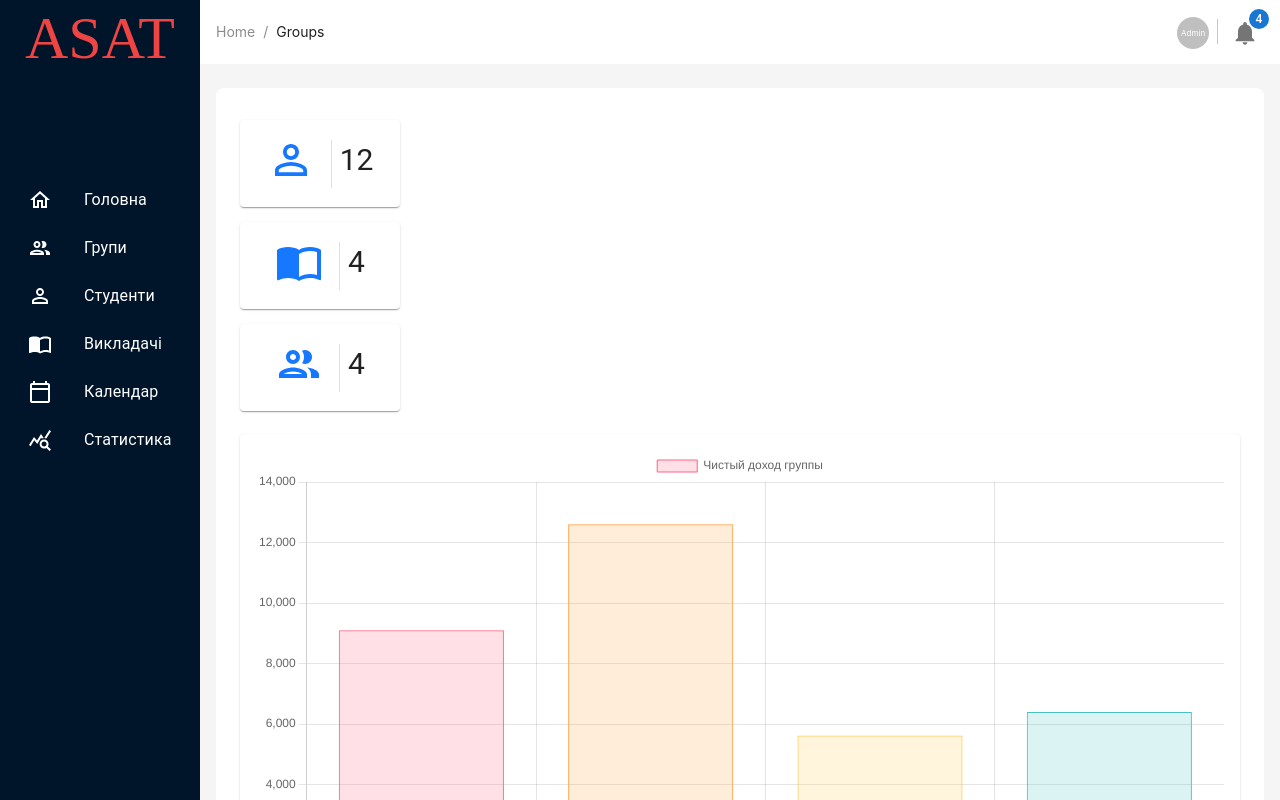
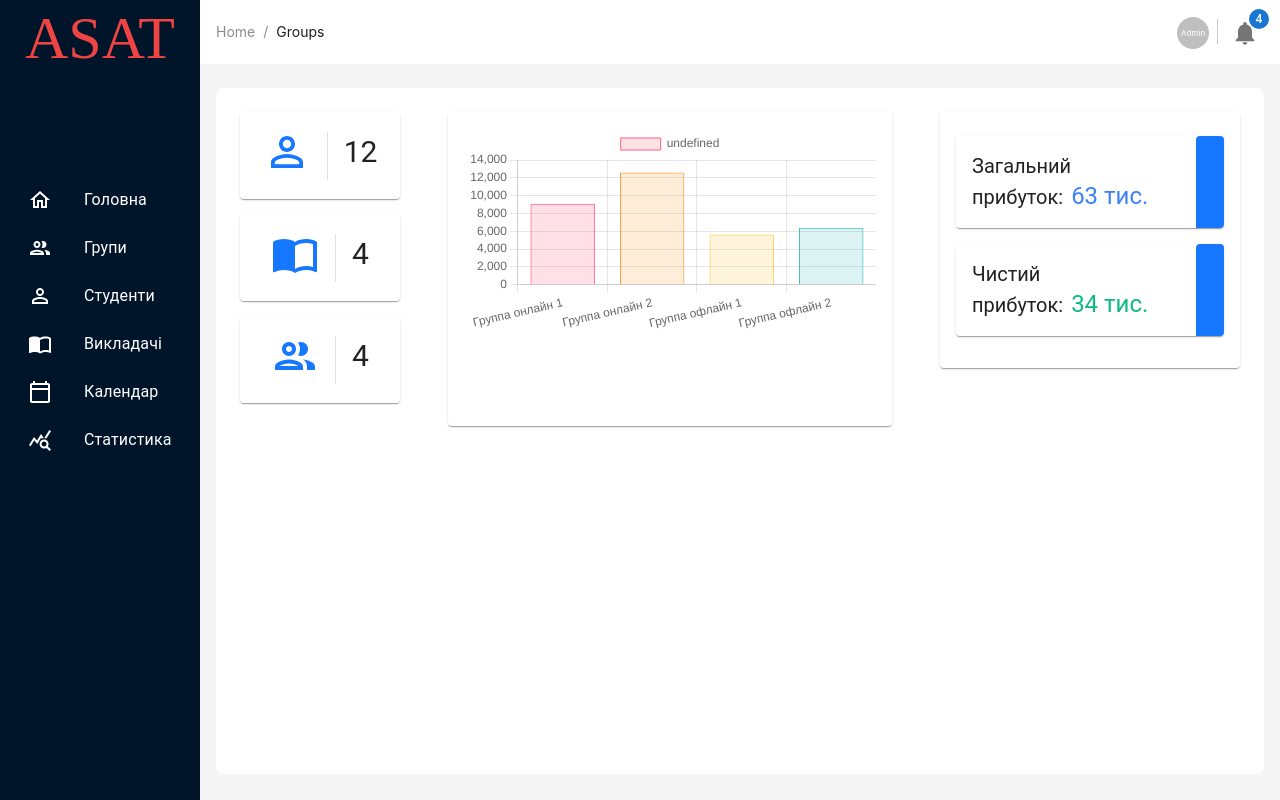
Before and after one commit to troanart/Test-ehs, a Next.js app: page /admin in a window 1280 px wide. Shown: the top 800 px of the page. Built offline with nearby package versions, Linux system fonts and the light colour scheme.

Commit message:
Обновил карточки и добавил карточки целей

```diff
--- a/app/admin/page.js
+++ b/app/admin/page.js
@@ -1,12 +1,14 @@
 import React from "react";
 import CardList from "../ui/common/dashboard/card-list";
 import DiagramsCards from "../ui/common/dashboard/diagrams-card";
+import CardTarget from "../ui/common/dashboard/card-target";
 
 const Admin = () => {
   return (
-    <div>
+    <div className="flex justify-start gap-12 align-center">
       <CardList />
       <DiagramsCards />
+      <CardTarget/>
     </div>
   );
 };
--- a/app/layout.js
+++ b/app/layout.js
@@ -1,7 +1,7 @@
 import React from "react";
 import "./globals.css";
 import HeaderComponents from "./ui/common/Header/components/Header";
-import FooterComponent from "./ui/common/Footer/Footer";
+// import FooterComponent from "./ui/common/Footer/Footer";
 import Main from "./ui/common/Main/Main";
 import SiderComponents from "./ui/common/Sider/Sider";
 
--- a/app/ui/common/common/card-list.js
+++ /dev/null
@@ -1,123 +0,0 @@
-"use client";
-
-import React, { useEffect, useState } from "react";
-// import api from "@/app/utils/api";
-import { Card, List } from "antd";
-import CardContent from "@mui/material/CardContent";
-import Typography from "@mui/material/Typography";
-import { Progress } from "antd";
-import PersonIcon from "@mui/icons-material/Person";
-import GroupsIcon from "@mui/icons-material/Groups";
-import PaidIcon from "@mui/icons-material/Paid";
-import InfoIcon from "@mui/icons-material/Info";
-import IconButton from "@mui/material/IconButton";
-import Tooltip from "@mui/material/Tooltip";
-import SettingsIcon from "@mui/icons-material/Settings";
-
-const CardList = () => {
-  const [students, setStudents] = useState([]);
-  const [groups, setGroups] = useState([]);
-  useEffect(() => {
-    const fetchData = async () => {
-      try {
-        const studentsData = await api.getStudents();
-        const groupsData = await api.getGroups();
-        setGroups(groupsData);
-        setStudents(studentsData);
-      } catch (error) {}
-    };
-    fetchData();
-  }, []);
-
-  const data = [
-    {
-      title: "Кількість груп:",
-      value: groups.length || 0,
-      icon: (
-        <GroupsIcon className="w-[35px] h-[35px]  absolute top-0 right-1  " />
-      ),
-    },
-    {
-      title: "Кількість студентів:",
-      value: students.length || 0,
-      icon: (
-        <PersonIcon className="w-[35px] h-[35px]  absolute top-0 right-1  " />
-      ),
-    },
-    {
-      title: "Загальний прибуток:",
-      value: new Intl.NumberFormat("uk", { notation: "compact" }).format(
-        groups.reduce((sum, group) => sum + (group.income || 0), 0) || 0
-      ),
-      icon: (
-        <PaidIcon className="w-[35px] h-[35px]  absolute top-0 right-1  " />
-      ),
-      description: "Загальний прибуток з урахуванням заробітної плати вчителів",
-    },
-    {
-      title: "Чистий прибуток:",
-      value: new Intl.NumberFormat("uk", { notation: "compact" }).format(
-        groups.reduce((sum, group) => sum + (group.cleareIncome || 0), 0) || 0
-      ),
-      icon: <PaidIcon className="w-[35px] h-[35px] absolute top-0 right-1" />,
-      description:
-        "Загальний прибуток з вирахуванням заробітної плати вчителів",
-    },
-  ];
-
-  return (
-    <List
-      grid={{
-        gutter: 16,
-        xs: 1,
-        sm: 2,
-        md: 4,
-        lg: 4,
-        xl: 4,
-        xxl: 4,
-      }}
-      dataSource={data}
-      renderItem={(item) => (
-        <List.Item>
-          <Card className="relative">
-            <CardContent
-              style={{
-                textAlign: "left",
-                padding: 0,
-              }}>
-              <Typography fontSize="15px" className="inline-block">
-                {item.title}
-              </Typography>
-              <Typography fontSize="20px" className="inline-block mb-5 ml-2">
-                {item.value}
-              </Typography>
-              <Typography fontSize="12px" align="left">
-                Ціль на місяць
-              </Typography>
-              <Progress percent={30} className="m-0 " />
-              <Tooltip arrow title="Змінити цілі">
-                <IconButton
-                  aria-label="delete"
-                  className="p-0 absolute left-[115px] bottom-[43px]">
-                  <SettingsIcon className="w-4 " />
-                </IconButton>
-              </Tooltip>
-            </CardContent>
-            {item.description && ( // Показываем Tooltip только если есть описание
-              <Tooltip
-                title={item.description}
-                arrow
-                className="absolute top-1 right-1 p-0">
-                <IconButton>
-                  <InfoIcon className="w-6 h-5" />
-                </IconButton>
-              </Tooltip>
-            )}
-          </Card>
-        </List.Item>
-      )}
-    />
-  );
-};
-
-export default CardList;
--- a/app/ui/common/dashboard/card-list.js
+++ b/app/ui/common/dashboard/card-list.js
@@ -4,23 +4,13 @@ import { useEffect, useState } from "react";
 import Box from "@mui/material/Box";
 import List from "@mui/material/List";
 import ListItem from "@mui/material/ListItem";
-import ListItemButton from "@mui/material/ListItemButton";
 import ListItemIcon from "@mui/material/ListItemIcon";
-import ListItemText from "@mui/material/ListItemText";
 import Divider from "@mui/material/Divider";
-import InboxIcon from "@mui/icons-material/Inbox";
-import DraftsIcon from "@mui/icons-material/Drafts";
 import Card from "@mui/material/Card";
-import CardActions from "@mui/material/CardActions";
 import CardContent from "@mui/material/CardContent";
-import Button from "@mui/material/Button";
-import Typography from "@mui/material/Typography";
 import GroupOutlinedIcon from "@mui/icons-material/GroupOutlined";
 import PersonOutlineOutlinedIcon from "@mui/icons-material/PersonOutlineOutlined";
 import ImportContactsOutlinedIcon from "@mui/icons-material/ImportContactsOutlined";
-import CalendarTodayOutlinedIcon from "@mui/icons-material/CalendarTodayOutlined";
-import QueryStatsOutlinedIcon from "@mui/icons-material/QueryStatsOutlined";
-import { data } from "@/app/api/data/data";
 
 export default function CardList() {
   const [data, setData] = useState({
@@ -75,11 +65,11 @@ export default function CardList() {
     <Box
       sx={{
         width: 100 + "%",
-        maxWidth: 280 + "px",
+        maxWidth: 160 + "px",
         bgcolor: "background.paper",
       }}>
       <nav aria-label="secondary mailbox folders">
-        <List>
+        <List style={{paddingTop: 0}}>
           {menuItems.map((item) => (
             <ListItem
               style={{ marginBottom: 15 + "px" }}
@@ -106,7 +96,7 @@ export default function CardList() {
                     </ListItemIcon>
                   </div>
                   <Divider orientation="vertical" sx={{ height: 48 + "px" }} />
-                  <div style={{ marginLeft: 8 + "px" }}>
+                  <div className="ml-4">
                     <div
                       style={{ marginBottom: 8 + "px" }}
                       className="text-center text-3xl">
--- /dev/null
+++ b/app/ui/common/dashboard/card-target.js
@@ -0,0 +1,97 @@
+'use client'
+
+import * as React from 'react';
+import { useState, useEffect } from 'react';
+import Box from '@mui/material/Box';
+import Card from '@mui/material/Card';
+import CardContent from '@mui/material/CardContent';
+import List from "@mui/material/List";
+import ListItem from "@mui/material/ListItem";
+import ListItemIcon from "@mui/material/ListItemIcon";
+import Divider from "@mui/material/Divider";
+import cn from 'classnames';
+
+
+
+
+export default function BasicCard() {
+    const [groups, setGroups] = useState([]);
+
+
+
+    useEffect(() => {
+        const fetchData = async () => {
+            try {
+                const response = await fetch('/api/data/groups');
+                if(!response.ok) {
+                    throw new Error('Шось пішло не так');
+
+                }
+                const responseData = await response.json();
+                setGroups(responseData);
+
+            }catch (error ) {
+                console.log('There was a problem fetching the data:', error);
+            }
+        }
+        fetchData();
+    }, []);
+
+    const data = [
+        {
+          title: "Загальний прибуток:",
+          value: new Intl.NumberFormat("uk", { notation: "compact" }).format(
+            groups.reduce((sum, group) => sum + (group.income || 0), 0) || 0
+          ),
+          description: "Загальний прибуток з урахуванням заробітної плати вчителів",
+        },
+        {
+          title: "Чистий прибуток:",
+          value: new Intl.NumberFormat("uk", { notation: "compact" }).format(
+            groups.reduce((sum, group) => sum + (group.cleareIncome || 0), 0) || 0
+          ),
+          description:
+            "Загальний прибуток з вирахуванням заробітної плати вчителів",
+        },
+      ];
+
+  return (
+    <Box
+    sx={{
+    width: 30 + "%",
+    // maxWidth: 160 + "px",
+    bgcolor: "background.paper",
+    }}>
+        <Card >
+            <CardContent>
+                <List >
+                    {data.map((item) => (
+                        <ListItem
+                        className='mb-4 last:mb-0'
+                        disablePadding
+                        key={item.title}>
+                            <Card style={{width: 100 + '%', position: 'relative'}}  >
+                                <CardContent>
+                                    <span className='text-xl'>{item.title}</span>
+                                    <span className={cn(
+                                        'ml-2 text-2xl text-sky-200',
+                                        item.title === 'Загальний прибуток:' && '!text-blue-500',
+                                        item.title === 'Чистий прибуток:' && '!text-emerald-500'
+                                    )}>
+                                        {item.value}
+                                    </span>
+                                </CardContent>
+                                <div className='absolute bottom-0 right-0 rounded-tl bg-[#1677ff] w-7 h-[100%] ml-auto'>
+
+                                </div>
+                            </Card>
+                        </ListItem>
+                        ))}
+                </List>
+            </CardContent>
+        </Card>
+
+    </Box>
+
+  );
+}
--- a/app/ui/common/dashboard/diagrams.js
+++ b/app/ui/common/dashboard/diagrams.js
@@ -31,7 +31,7 @@ const ChartComponent = () => {
         labels: groupNames,
         datasets: [
           {
-            label: "Чистый доход группы",
+            // label: "Чистый доход группы",
             data: groupClearIncomes,
             backgroundColor: [
               "rgba(255, 99, 132, 0.2)",
@@ -53,9 +53,7 @@ const ChartComponent = () => {
       };
 
       const ctx = chartRef.current.getContext("2d");
-      // Проверяем, существует ли предыдущий график
       if (chartRef.current.chart) {
-        // Уничтожаем предыдущий график
         chartRef.current.chart.destroy();
       }
       // Создаем новый график
@@ -74,8 +72,8 @@ const ChartComponent = () => {
   }, [chartRef.current]);
 
   return (
-    <div>
-      <canvas ref={chartRef}></canvas>
+    <div className="" >
+      <canvas style={{width: 1000}}  ref={chartRef}></canvas>
     </div>
   );
 };
--- a/package.json
+++ b/package.json
@@ -22,6 +22,7 @@
     "antd": "^5.13.0",
     "axios": "^1.6.5",
     "chart.js": "^4.4.1",
+    "classnames": "^2.5.1",
     "mongodb": "6.3",
     "next": "^14.1.0",
     "react": "^18.2.0",
```
Also changed, not shown: app/ui/common/dashboard/card-info.js (deleted, +0 -21 lines), 1 other file (tests, documents, lock files or other folders).
